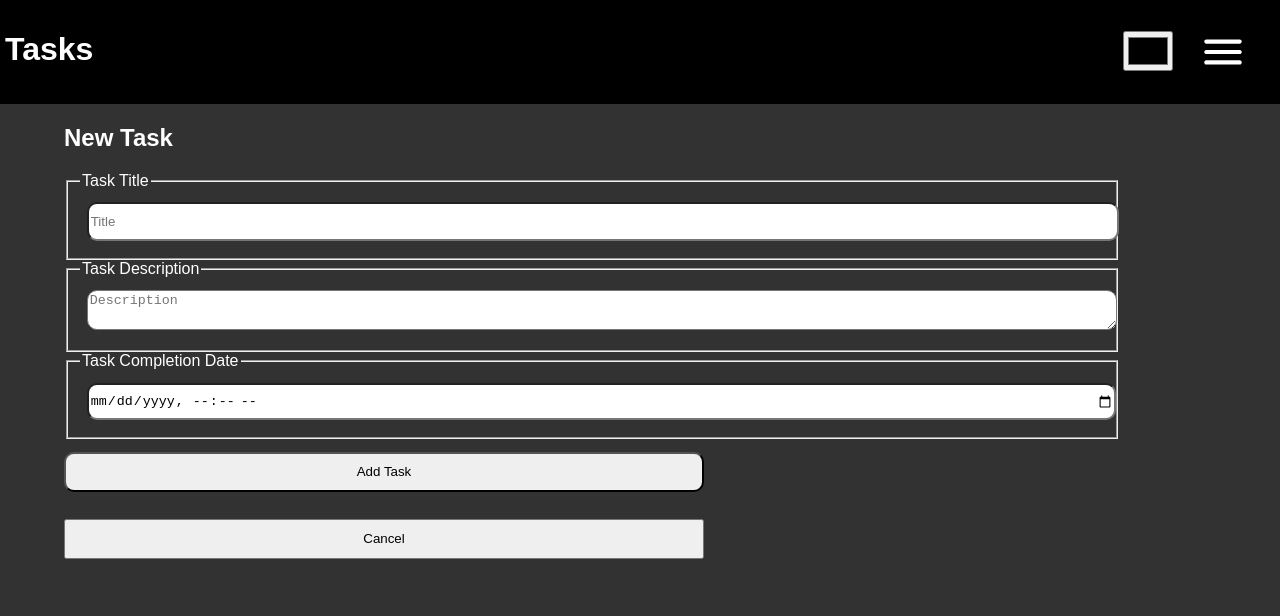
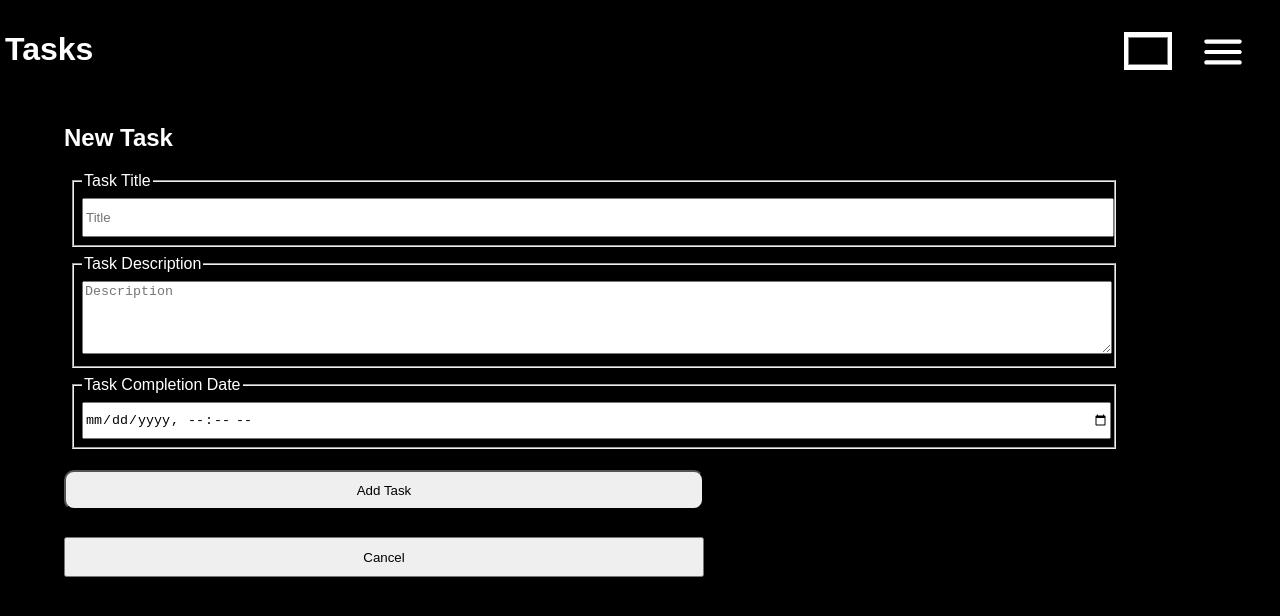
Before and after one commit to Clint171/Todo-js, a website: page frontend/index.html in a window 1280 px wide. Both pictures are taken after a click on the icon 1198 px from the left and 717 px from the top of the page. Drawn offline with Linux system fonts and the light colour scheme.

Commit message:
ui: minor ui changes

```diff
--- a/frontend/index.html
+++ b/frontend/index.html
@@ -13,7 +13,7 @@
 <body>
     <div class="header_div" id="header">
         <h1>Tasks</h1>
-        <input type="color" id="theme-selector">
+        <input type="color" id="theme-selector" value="#1F1F1F">
         <svg class="nav_icon" id="navIcon" onclick="showNav()" xmlns="http://www.w3.org/2000/svg" width="60" height="60" viewBox="0 0 24 24"><path fill="#000000" d="M4 18h16c.55 0 1-.45 1-1s-.45-1-1-1H4c-.55 0-1 .45-1 1s.45 1 1 1zm0-5h16c.55 0 1-.45 1-1s-.45-1-1-1H4c-.55 0-1 .45-1 1s.45 1 1 1zM3 7c0 .55.45 1 1 1h16c.55 0 1-.45 1-1s-.45-1-1-1H4c-.55 0-1 .45-1 1z"/></svg>
     </div>
     <div class="navbar hidden" id="navbar">
@@ -36,7 +36,7 @@
         <form id="newTaskForm" action="/" method="post">
             <fieldset>
                 <legend>Task Title</legend>
-                <input type="text" id="title" name="title" placeholder="Title" required>
+                <input type="text" id="title" name="title" placeholder="Title" autocomplete="off" required>
             </fieldset>
             <fieldset>
                 <legend>Task Description</legend>
--- a/frontend/resources/css/index.css
+++ b/frontend/resources/css/index.css
@@ -1,7 +1,6 @@
 body{
     font-family: Arial, Helvetica, sans-serif;
     margin: 0;
-    background-color: rgb(253, 223, 183);
 }
 
 .header_div{
@@ -9,7 +8,7 @@ body{
     top: 0;
     left: 0;
     width: 100%;
-    background-color: rgb(253, 223, 183);
+
     padding: 10px 5px;
 }
 .nav_icon{
@@ -92,7 +91,6 @@ input[type="color"]{
     justify-content: center;
     text-align: center;
     gap: 0.5em;
-    background-color: rgb(253, 223, 183);
     width: 100%;
     height: 100%;
     transition: all 0.3s ease-in-out;
@@ -100,7 +98,7 @@ input[type="color"]{
 }
 .navbar span{
     font-size: large;
-    font-weight: 250;
+    font-weight: bold;
     width: 100%;
     padding: 1rem;
     cursor: pointer;
@@ -144,11 +142,17 @@ input[type="color"]{
     background-color: rgb(253, 223, 183);
     padding: 0 5%;
 }
-.screen input , .screen textarea{
+.screen fieldset{
+    padding: 0.5em;
+    margin: 0.5em;
+}
+.screen input{
     width: 100%;
     min-height: 2.5em;
-    border-radius: 10px;
-    margin: 0.5em;
+}
+.screen textarea{
+    width: 100%;
+    min-height: 5em;
 }
 .screen-btn{
     width: 50%;
--- a/frontend/resources/js/themes.js
+++ b/frontend/resources/js/themes.js
@@ -1,12 +1,11 @@
 let themeSelector = document.getElementById("theme-selector");
+let items = document.getElementsByClassName("item");
 let body = document.querySelector("body");
 let header = document.getElementById("header");
-let items = document.getElementsByClassName("item");
 let screens = document.querySelectorAll(".screen");
 let spans = document.querySelectorAll("span");
 themeSelector.value = localStorage.getItem("theme");
 changeTheme(themeSelector.value);
-
 themeSelector.addEventListener("change", function(){
     changeTheme(themeSelector.value);
     localStorage.setItem("theme", themeSelector.value);
@@ -15,6 +14,7 @@ themeSelector.addEventListener("click", function(){
     changeTheme(themeSelector.value);
     localStorage.setItem("theme", themeSelector.value);
 });
+
 function changeTheme(themeColor){
     header.style.backgroundColor = themeColor;
     body.style.backgroundColor = themeColor;
@@ -25,26 +25,27 @@ function changeTheme(themeColor){
     let r = rgb[0];
     let g = rgb[1];
     let b = rgb[2];
-
     for(let i = 0; i < items.length; i++){
         items[i].style.backgroundColor = `rgb(${r+50},${g+50},${b+50})`;
     }
     for(let i = 0; i < screens.length; i++){
-        screens[i].style.backgroundColor = `rgb(${r+50},${g+50},${b+50})`;
+        screens[i].style.backgroundColor = themeColor;
     }
     for(let i = 0; i < spans.length; i++){
-        spans[i].style.backgroundColor = `rgb(${r+50},${g+50},${b+50})`;
+        spans[i].style.backgroundColor = `rgb(${r+30},${g+30},${b+30})`;
     }
     //Check if rgb values are below 128
     if(r < 100 && g < 100 && b < 100){
         //Change text color to white
         body.style.color = "#FFFFFF";
         document.querySelector("path").style.fill = "#FFFFFF";
+        themeSelector.style.backgroundColor = "#FFFFFF";
     }
     else{
         //Change text color to black
         body.style.color = "#000000";
         document.querySelector("path").style.fill = "#000000";
+        themeSelector.style.backgroundColor = "#000000";
     }
     displayAllTasks();
 }
@@ -57,12 +58,3 @@ function hexToRgb(hex) {
     }
     return rgb;
 }
-
-  function rgbToHex(rgb) {
-    // Convert the RGB tuple to a hex value.
-    const hex = '#';
-    for (const color of rgb) {
-      hex += color.toString(16).padStart(2, '0');
-    }
-    return hex;
-}
```
